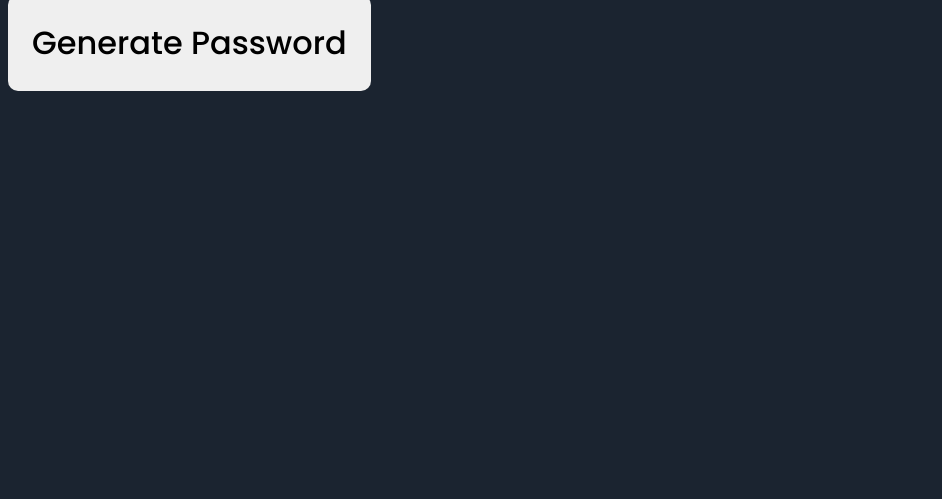
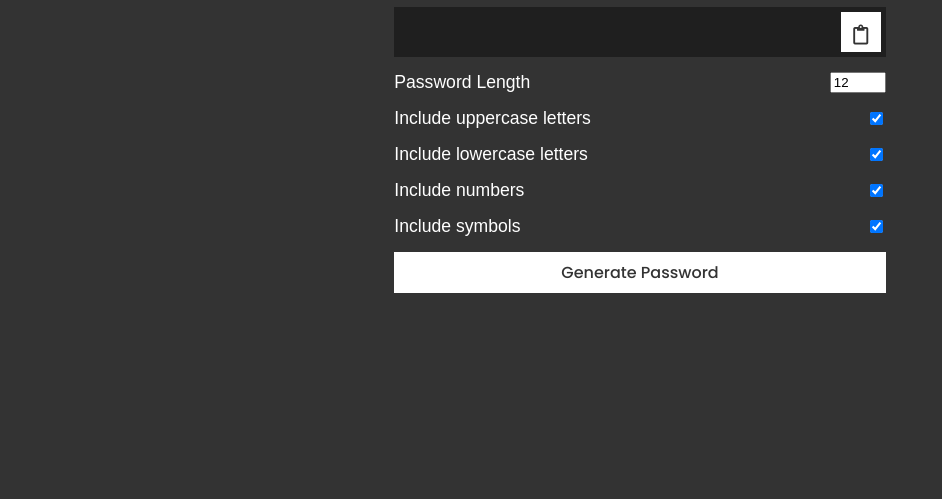
Before and after one commit to Anuragd275/password_generator, a plain HTML site: page index.html in a window 1280 px wide. Shown: the part 301-800 px from the top of the page, without its empty margins (0-942 px from the left). Drawn offline with Linux system fonts and the light colour scheme; a web font is replaced by a local one.

Commit message:
Updated Style

```diff
--- a/style.css
+++ b/style.css
@@ -1,35 +1,93 @@
-body{
-    background-color: #1B2430;
-    font-family: poppins;
+@import url('https://fonts.googleapis.com/css?family=Muli&display=swap');
+
+* {
+  box-sizing: border-box;
 }
 
-.box{
-    display: flex;
-    flex-direction: column;
-    justify-content: center;
-    align-items: center;
+body {
+  background-color: #333;
+  color: #fff;
+  font-family: 'Muli', sans-serif;
+  display: flex;
+  flex-direction: column;
+  align-items: center;
+  justify-content: center;
+  height: 100vh;
+  overflow: hidden;
+  padding: 10px;
+  margin: 0;
 }
 
-p{
-    color: #fff;
-    font-size: 3rem;
-    font-weight: 300;
+h2 {
+  margin: 10px 0 20px;
+  text-align: center;
+  font-family: poppins;
+  font-size: 3rem;
 }
 
-
-
-button{
-    padding: 1.5rem;
-    font-family: poppins;
-    font-size: 2rem;
-    border: none;
-    border-radius: 10px;
+label{
+    font-size: 1.1rem;
 }
 
-button:active{
-    outline: none;
+.container {
+  background-color: #333;
+  padding: 20px;
+  /* width: 350px; */
+  max-width: 100%;
 }
 
-button:hover{
-    cursor: pointer;
+.result-container {
+  background-color: rgba(0, 0, 0, 0.4);
+  display: flex;
+  justify-content: flex-start;
+  align-items: center;
+  position: relative;
+  font-size: 18px;
+  letter-spacing: 1px;
+  padding: 12px 10px;
+  height: 50px;
+  width: 100%;
 }
+
+.result-container #result {
+  word-wrap: break-word;
+  max-width: calc(100% - 40px);
+  overflow-y: scroll;
+  height: 100%;
+}
+
+#result::-webkit-scrollbar {
+  width: 1rem;
+}
+
+.result-container .btn {
+  position: absolute;
+  top: 5px;
+  right: 5px;
+  width: 40px;
+  height: 40px;
+  font-size: 20px;
+}
+
+.btn {
+  border: none;
+  background-color: #fff;
+  color: #fff;
+  font-size: 16px;
+  padding: 8px 12px;
+  cursor: pointer;
+  color: #333;
+  font-family: poppins;
+}
+
+.btn-large {
+  display: block;
+  width: 100%;
+}
+
+.setting {
+  display: flex;
+  justify-content: space-between;
+  align-items: center;
+  margin: 15px 0;
+}
```
